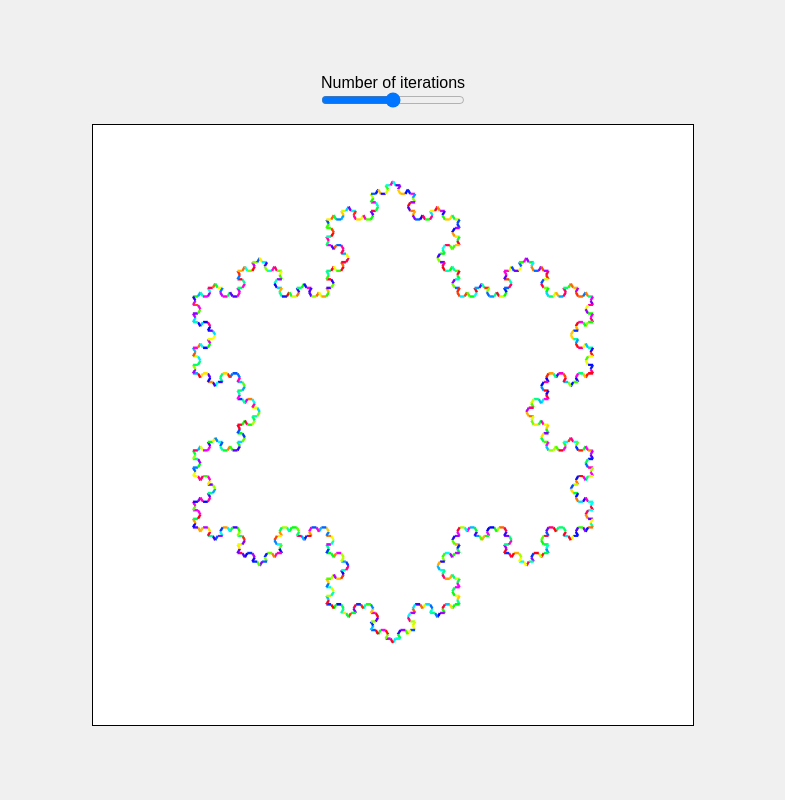
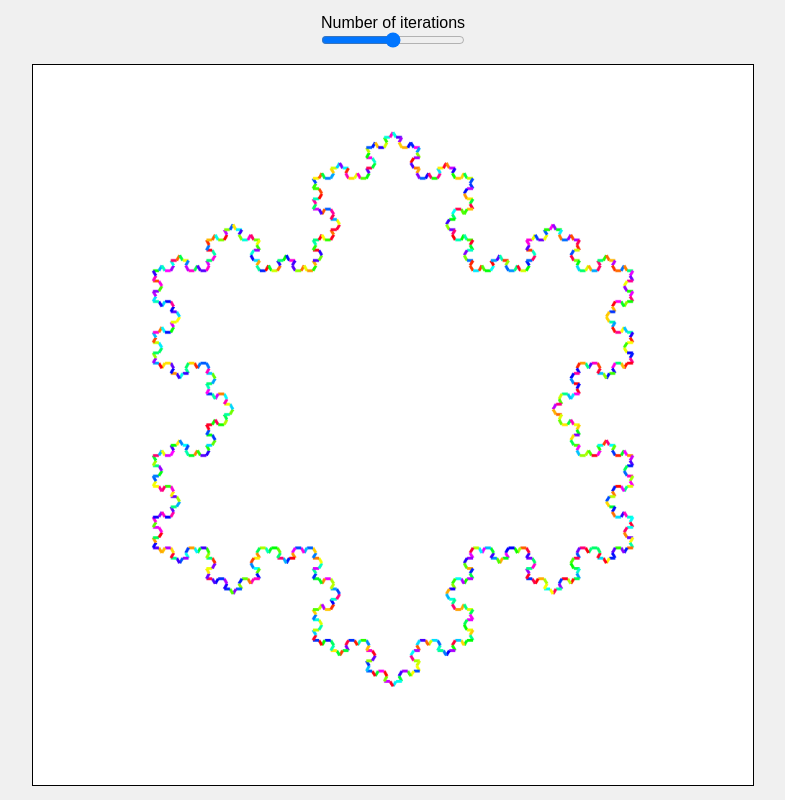
Before and after one commit to Vianpyro/Untitled, a plain HTML site: page index.html in a window 1280 px wide. Shown: the whole page, without its empty margins (247-1032 px from the left). Drawn offline with Linux system fonts and the light colour scheme.

Commit message:
Update canvas size calculation for better visual representation

```diff
--- a/src/css/main.css
+++ b/src/css/main.css
@@ -11,7 +11,7 @@
         --text-color: #fff;
     }
 
-    --canvas-size: calc(min(100svh, 100svw) * 0.75);
+    --canvas-size: calc(min(100svh, 100svw) * 0.9);
 }
 
 * {
```
